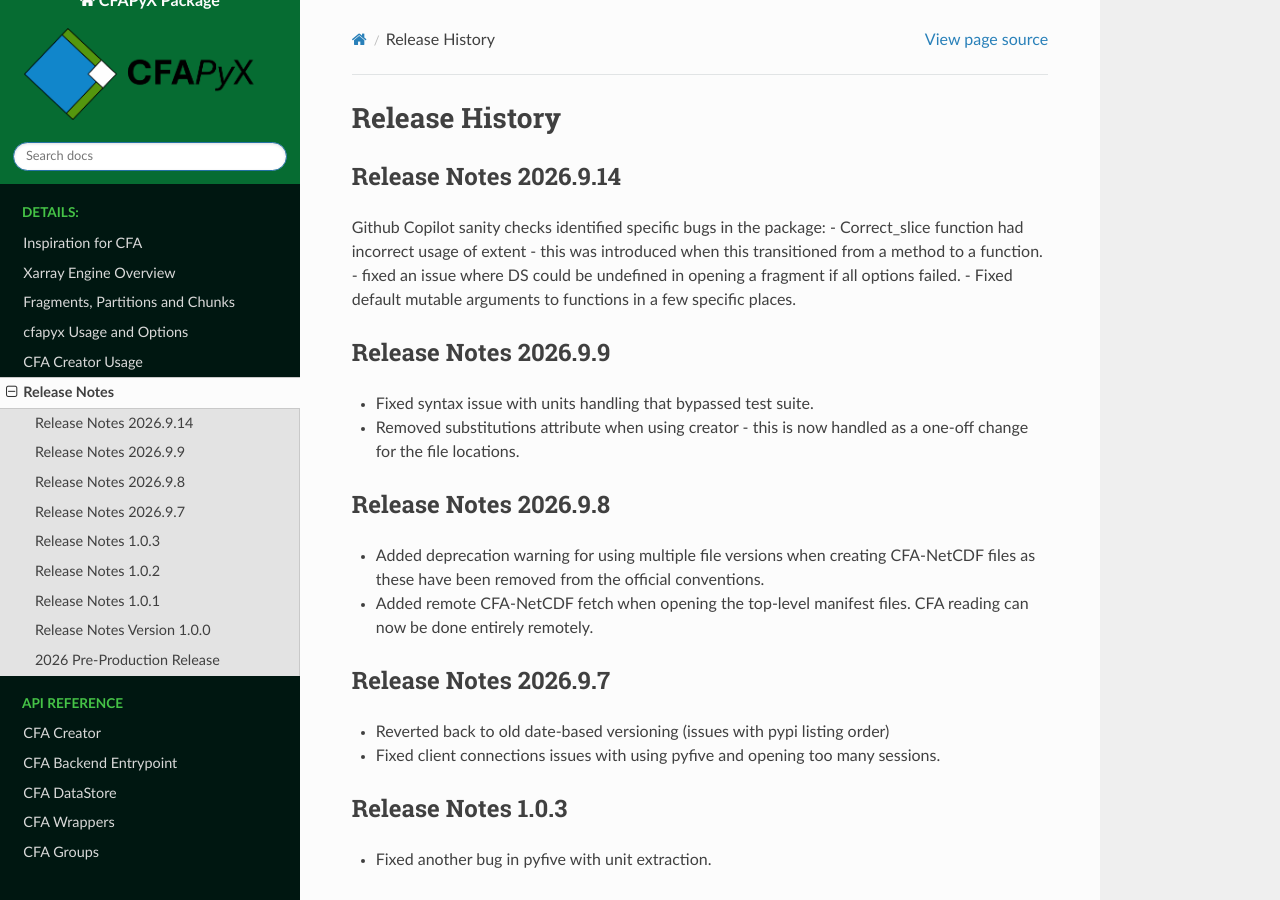
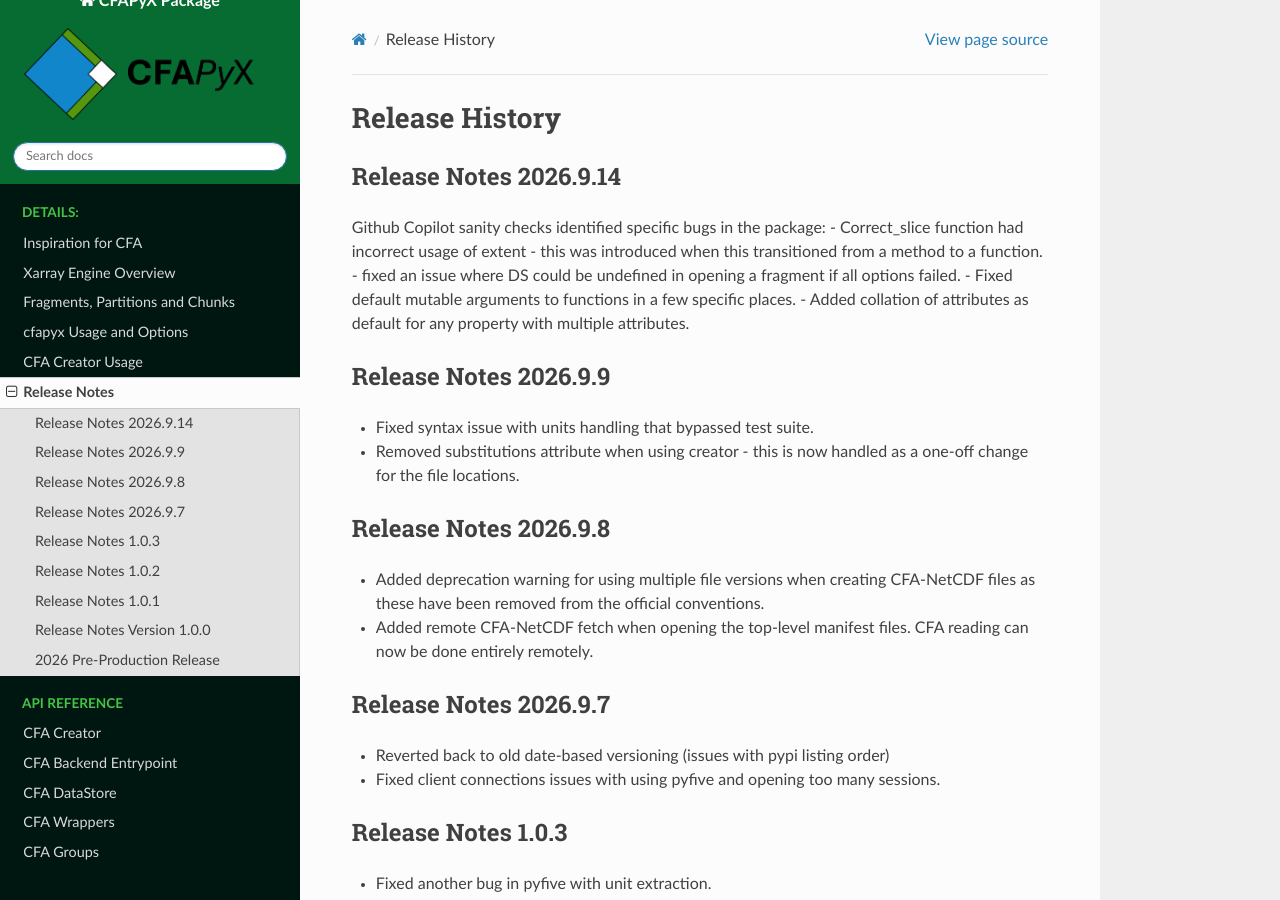
Before and after one commit to cedadev/CFAPyX, a Sphinx documentation site: the page built from docs/source/releases.rst, in a window 1280 px wide and 900 px high. Built offline with Sphinx 7.4.7 and the Read the Docs theme 3.1.0, drawn with Linux system fonts in a browser that asks for light colours.

Commit message:
Minor update

```diff
--- a/docs/source/releases.rst
+++ b/docs/source/releases.rst
@@ -8,6 +8,7 @@ Github Copilot sanity checks identified specific bugs in the package:
 - Correct_slice function had incorrect usage of extent - this was introduced when this transitioned from a method to a function.
 - fixed an issue where DS could be undefined in opening a fragment if all options failed.
 - Fixed default mutable arguments to functions in a few specific places.
+- Added collation of attributes as default for any property with multiple attributes.
 
 Release Notes 2026.9.9
 ----------------------
```
